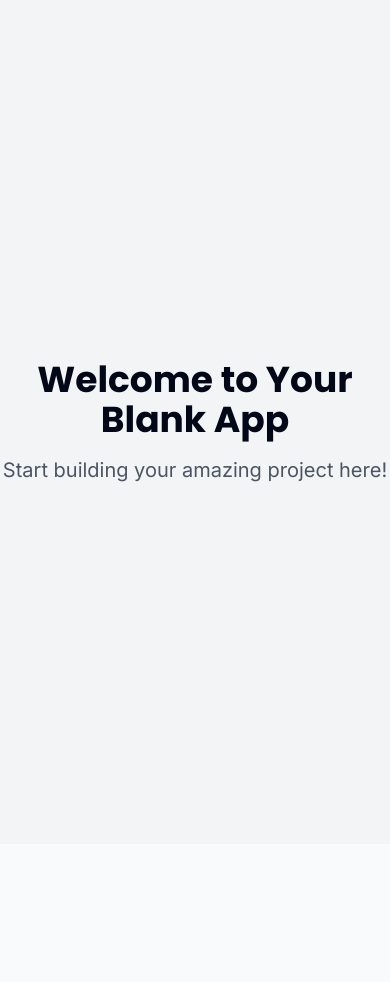
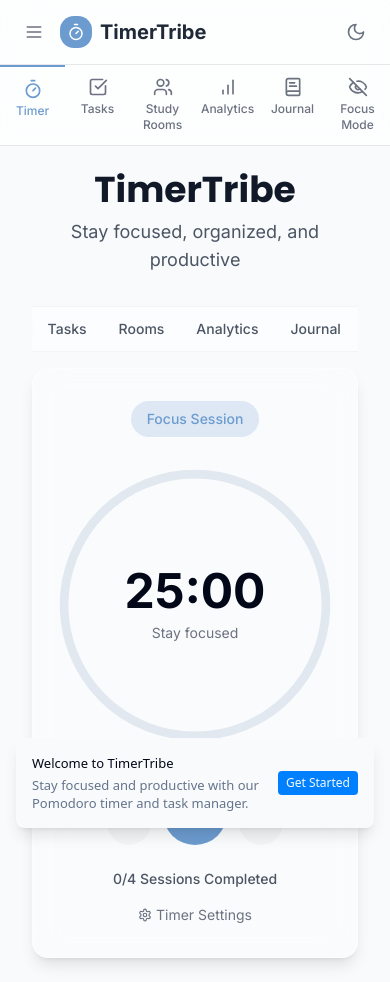
Before and after one commit to Karthik-V-007/Focentra, a React (Vite) app: page / in a window 390 px wide. Before the commit the page ends 844 px from the top, so only its background shows below. Built offline with nearby package versions, Linux system fonts and the light colour scheme.

Commit message:
Summarize changes.

```diff
--- a/package.json
+++ b/package.json
@@ -40,6 +40,7 @@
     "@radix-ui/react-toggle-group": "^1.1.0",
     "@radix-ui/react-tooltip": "^1.1.4",
     "@tanstack/react-query": "^5.56.2",
+    "@types/react-beautiful-dnd": "^13.1.8",
     "class-variance-authority": "^0.7.1",
     "clsx": "^2.1.1",
     "cmdk": "^1.0.0",
@@ -49,6 +50,7 @@
     "lucide-react": "^0.462.0",
     "next-themes": "^0.3.0",
     "react": "^18.3.1",
+    "react-beautiful-dnd": "^13.1.1",
     "react-day-picker": "^8.10.1",
     "react-dom": "^18.3.1",
     "react-hook-form": "^7.53.0",
--- a/src/components/DistractionJournal/DistractionJournal.tsx
+++ b/src/components/DistractionJournal/DistractionJournal.tsx
@@ -1,8 +1,7 @@
-
 import React, { useState } from 'react';
 import { DistractionLog } from '@/types/types';
 import { BookOpenCheck, Plus, Trash2, Search, X, ChevronDown, ChevronUp } from 'lucide-react';
-import { toast } from '@/components/ui/sonner';
+import { toast } from 'sonner';
 
 const initialDistractions: DistractionLog[] = [
   {
--- a/src/components/StudyRooms/StudyRooms.tsx
+++ b/src/components/StudyRooms/StudyRooms.tsx
@@ -1,8 +1,7 @@
-
 import React, { useState } from 'react';
 import { StudyRoom, Message } from '@/types/types';
 import { Users, MessageSquare, Clock, Crown, PlusCircle, Send, X } from 'lucide-react';
-import { toast } from '@/components/ui/sonner';
+import { toast } from 'sonner';
 
 const demoRooms: StudyRoom[] = [
   {
@@ -129,7 +128,6 @@ const StudyRooms = () => {
     toast.info('Left the study room');
   };
 
-  // Filter messages for the selected room
   const roomMessages = messages.filter(msg => selectedRoom && msg.roomId === selectedRoom.id);
 
   return (
--- a/src/components/Tasks/TaskManager.tsx
+++ b/src/components/Tasks/TaskManager.tsx
@@ -2,7 +2,7 @@
 import React, { useState, useEffect } from 'react';
 import { Task } from '@/types/types';
 import { CheckCircle2, Circle, Plus, Calendar, Clock, XCircle, ArrowUp, ArrowDown } from 'lucide-react';
-import { toast } from '@/components/ui/sonner';
+import { toast } from 'sonner';
 import { DragDropContext, Droppable, Draggable } from 'react-beautiful-dnd';
 
 const demoTasks: Task[] = [
--- a/src/pages/Index.tsx
+++ b/src/pages/Index.tsx
@@ -1,13 +1,143 @@
-// Update this page (the content is just a fallback if you fail to update the page)
+
+import React, { useState, useEffect } from 'react';
+import PomodoroTimer from '@/components/Timer/PomodoroTimer';
+import TaskManager from '@/components/Tasks/TaskManager';
+import StudyRooms from '@/components/StudyRooms/StudyRooms';
+import AnalyticsDashboard from '@/components/Analytics/AnalyticsDashboard';
+import DistractionJournal from '@/components/DistractionJournal/DistractionJournal';
+import FocusMode from '@/components/FocusMode/FocusMode';
+import { toast } from 'sonner';
+import Layout from '@/components/Layout/Layout';
 
 const Index = () => {
+  const [activeTab, setActiveTab] = useState('timer');
+  const [isFocusMode, setIsFocusMode] = useState(false);
+  const [isMobile, setIsMobile] = useState(false);
+
+  useEffect(() => {
+    const checkMobile = () => {
+      setIsMobile(window.innerWidth < 1024);
+    };
+
+    checkMobile();
+    window.addEventListener('resize', checkMobile);
+
+    // Show welcome toast
+    setTimeout(() => {
+      toast('Welcome to TimerTribe', {
+        description: 'Stay focused and productive with our Pomodoro timer and task manager.',
+        action: {
+          label: 'Get Started',
+          onClick: () => console.log('User clicked get started')
+        }
+      });
+    }, 1500);
+
+    return () => window.removeEventListener('resize', checkMobile);
+  }, []);
+
+  const handleTabChange = (tab: string) => {
+    setActiveTab(tab);
+  };
+
+  const toggleFocusMode = () => {
+    setIsFocusMode(!isFocusMode);
+    if (!isFocusMode) {
+      toast('Focus Mode Activated', {
+        description: 'Distractions hidden. Focus on your current task. Press ESC to exit.',
+      });
+    }
+  };
+
+  const renderTabContent = () => {
+    switch (activeTab) {
+      case 'timer':
+        return <PomodoroTimer />;
+      case 'tasks':
+        return <TaskManager />;
+      case 'rooms':
+        return <StudyRooms />;
+      case 'analytics':
+        return <AnalyticsDashboard />;
+      case 'journal':
+        return <DistractionJournal />;
+      case 'focus':
+        return <FocusMode isFocusMode={isFocusMode} toggleFocusMode={toggleFocusMode} />;
+      default:
+        return <PomodoroTimer />;
+    }
+  };
+
   return (
-    <div className="min-h-screen flex items-center justify-center bg-gray-100">
-      <div className="text-center">
-        <h1 className="text-4xl font-bold mb-4">Welcome to Your Blank App</h1>
-        <p className="text-xl text-gray-600">Start building your amazing project here!</p>
-      </div>
-    </div>
+    <Layout>
+      {!isFocusMode ? (
+        <div className="max-w-7xl mx-auto px-4 sm:px-6 lg:px-8">
+          <div className="mb-8 text-center">
+            <h1 className="text-4xl font-bold text-gray-900 mb-2">TimerTribe</h1>
+            <p className="text-lg text-gray-600">Stay focused, organized, and productive</p>
+          </div>
+
+          {isMobile ? (
+            <div className="space-y-4">
+              <div className="flex overflow-x-auto justify-center mb-4">
+                <div className="inline-flex bg-white/50 backdrop-blur-sm rounded-full p-1 shadow-sm border border-gray-100">
+                  {['timer', 'tasks', 'rooms', 'analytics', 'journal', 'focus'].map((tab) => (
+                    <button
+                      key={tab}
+                      onClick={() => handleTabChange(tab)}
+                      className={`px-4 py-2 rounded-full text-sm font-medium transition-all ${
+                        activeTab === tab
+                          ? 'bg-white text-timerBlue shadow-sm'
+                          : 'text-gray-600 hover:text-gray-900'
+                      }`}
+                    >
+                      {tab.charAt(0).toUpperCase() + tab.slice(1)}
+                    </button>
+                  ))}
+                </div>
+              </div>
+
+              <div className="animate-fade-in">
+                {renderTabContent()}
+              </div>
+            </div>
+          ) : (
+            <div className="grid grid-cols-12 gap-6">
+              <div className="col-span-12 lg:col-span-5 space-y-6">
+                <PomodoroTimer />
+                <DistractionJournal />
+              </div>
+
+              <div className="col-span-12 lg:col-span-7 space-y-6">
+                <TaskManager />
+                <StudyRooms />
+              </div>
+
+              <div className="col-span-12 space-y-6">
+                <AnalyticsDashboard />
+                <FocusMode isFocusMode={isFocusMode} toggleFocusMode={toggleFocusMode} />
+              </div>
+            </div>
+          )}
+        </div>
+      ) : (
+        <div className="flex items-center justify-center min-h-screen">
+          <div className="max-w-lg mx-auto">
+            <PomodoroTimer />
+
+            <div className="text-center mt-8 text-gray-500">
+              <p className="mb-2">Focus Mode Active</p>
+              <button
+                onClick={toggleFocusMode}
+                className="text-sm bg-timerOrange/20 text-timerOrange px-4 py-2 rounded-full hover:bg-timerOrange/30 transition-colors"
+              >
+                Exit Focus Mode
+              </button>
+            </div>
+          </div>
+        </div>
+      )}
+    </Layout>
   );
 };
 
```
Also changed, not shown: 1 other file (tests, documents, lock files or other folders).
